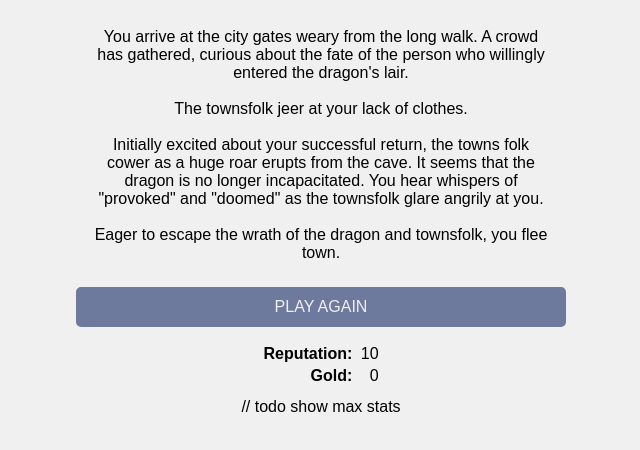
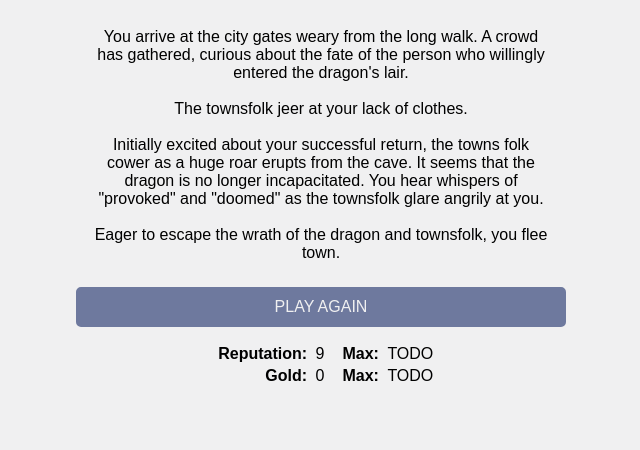
Before and after one commit to skedwards88/dragon, a React app: page / in a window 1280 px wide. Shown: the top 450 px of the page, without its empty margins (319-959 px from the left). Built offline with nearby package versions, Linux system fonts and the light colour scheme.

Commit message:
calc score

```diff
--- a/src/App.css
+++ b/src/App.css
@@ -23,15 +23,16 @@ html {
   justify-content: space-around;
   white-space: pre;
   margin: auto;
+
 }
 
 .stat {
   text-align: right;
-
 }
 
 .statName {
   font-weight: bold;
+  padding-left: 15px;
 }
 
 .description {
--- a/src/App.js
+++ b/src/App.js
@@ -627,7 +627,6 @@ function App() {
       </tr>
       </tbody>
     </table>
-
     )
   }
 
@@ -717,6 +716,14 @@ function App() {
   if (playerLocation === "gate" && gameState.earnedTreasureAmount) {
     const gameEndText = `You arrive at the city gates ${gameState.horseMounted ? "proudly mounted on your horse" :"weary from the long walk"}. A crowd has gathered, curious about the fate of the person who willingly entered the dragon's lair. ${gameState.naked ? `\n\nThe townsfolk jeer at your lack of clothes. ` : ""}${gameState.clothesPoopy && !gameState.naked ? "\n\nThe townsfolk gag at the horrid smell emanating from you clothes and give you a wide berth. " :""}${gameState.playerPoisoned ? "\n\nYour face is still splotchy and swollen from eating the berries. " :""}${gameState.singeCount ? `\n\nYou have ${gameState.singeCount} singe marks and no eyebrows, courtesy of the dragon's flame. `: ""}${gameState.cursed ? "\n\nAlthough the curse is not visible, a forbidding aura hangs around you. You wonder what effect the curse will have on your life. " : ""}${gameState.dragonDead ? `\n\nThe townsfolk see the gore on your sword. You hear whispers of "dragon slayer" and "hero" before the town erupts into cheers. ` : `\n\nInitially excited about your successful return, the towns folk cower as a huge roar erupts from the cave. It seems that the dragon is no longer incapacitated. You hear whispers of "provoked" and "doomed" as the townsfolk glare angrily at you. \n\nEager to escape the wrath of the dragon and townsfolk, you flee town.`}`
 
+    let finalReputation = gameState.reputation
+    if (gameState.horseMounted) finalReputation += 1
+    if (gameState.dragonDead) finalReputation += 2
+    if (gameState.naked) finalReputation -=1
+    if (gameState.clothesPoopy) finalReputation -= 1
+    if (gameState.cursed) finalReputation -= 1
+    // Not losing reputation for being poisoned or singed since that happens when the event occurs
+
     return (
       <div className="App">
         <div className="description">{gameEndText}</div>
@@ -725,7 +732,23 @@ function App() {
         >
           PLAY AGAIN
         </button>
-        <Stats/> // todo show max stats
+        <table className="stats">
+      <tbody>
+      <tr className="stat">
+        <td className="statName">Reputation: </td>
+        <td>{finalReputation}</td>
+        <td className="statName">Max: </td>
+        <td>TODO </td>
+      </tr>
+      <tr className="stat">
+      <td className="statName">Gold: </td>
+        <td>{gameState.gold}</td>
+      <td className="statName">Max: </td>
+        <td>TODO </td>
+      </tr>
+      </tbody>
+    </table>
+
       </div>
     );
   }
```
Also changed, not shown: 1 other file (tests, documents, lock files or other folders).
